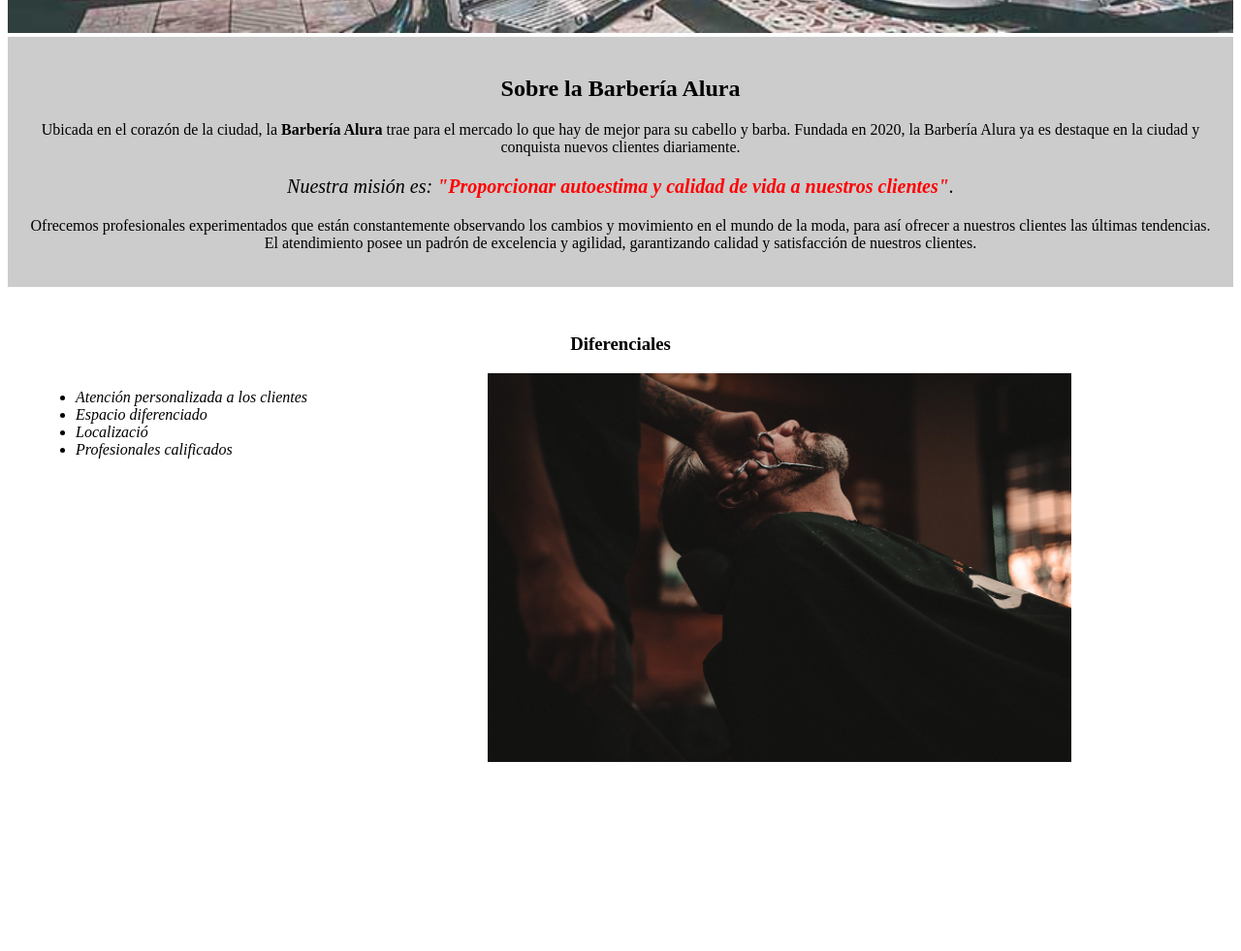
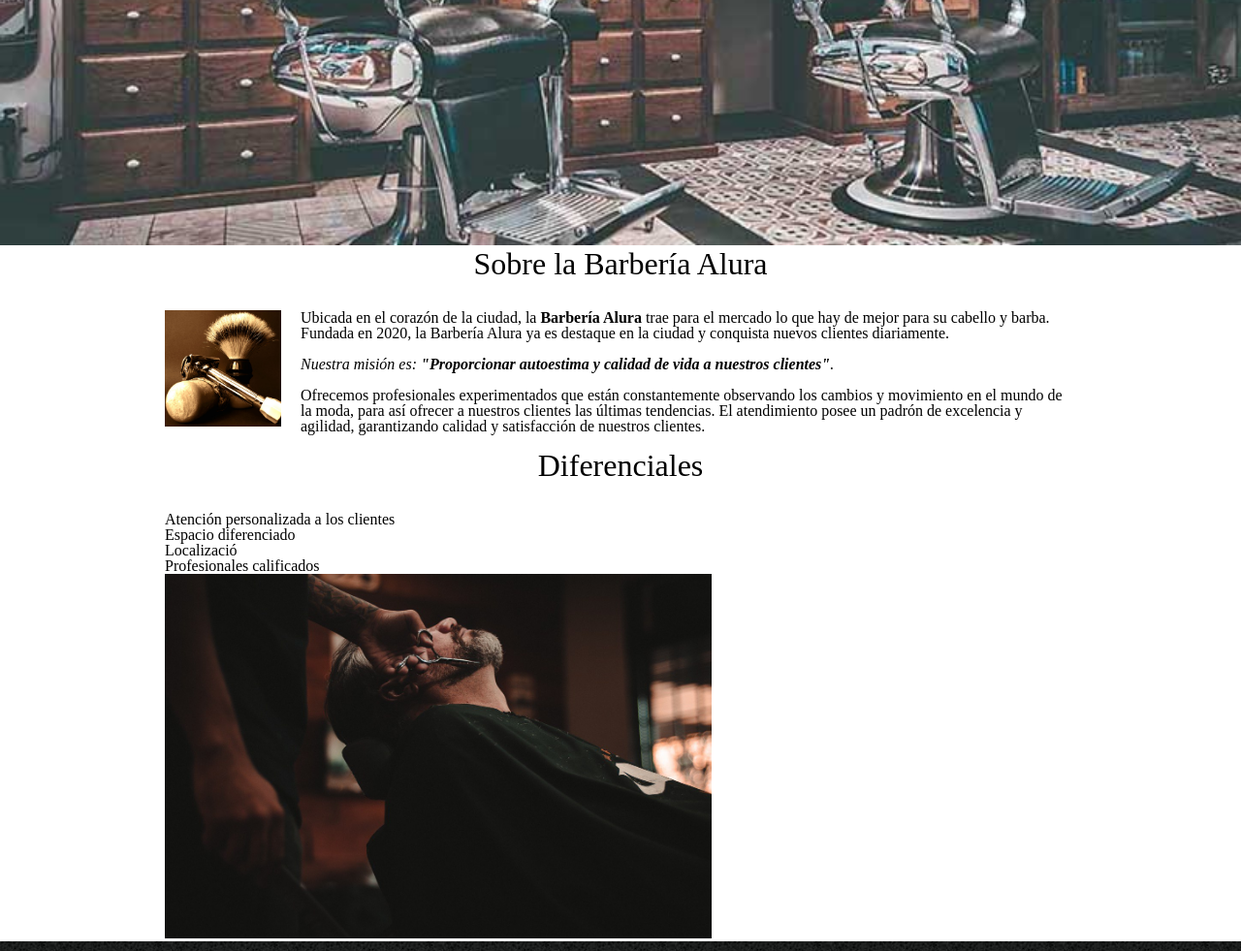
Before and after one commit to Kdthug/1742-HTML5-e-CSS3-parte1-aula0, a plain HTML site: page index.html in a window 1280 px wide. Shown: the part 520-1501 px from the top of the page at 97% size. Before the commit the page ends 1348 px from the top, so only its background shows below. Drawn offline with Linux system fonts and the light colour scheme.

Commit message:
bloque 1 cambio de estilos

```diff
--- a/index.html
+++ b/index.html
@@ -1,65 +1,81 @@
 <!DOCTYPE html>
 
 <html lang="es">
-
-<head>
-
-    <meta charset="UTF-8">
+  <head>
+    <meta charset="UTF-8" />
     <title>Barbería Alura</title>
 
-    <link rel="stylesheet" href="style-home.css" />
+    <link rel="stylesheet" href="reset.css" />
+    <link rel="stylesheet" href="style.css" />
+  </head>
 
-</head>
-
-<body>
-
+  <body>
     <header>
-        <h1 class="titulo-principal">Barbería Alura</h1>
+      <div class="caja">
+        <h1><img src="imagenes/logo.png" /></h1>
+        <nav>
+          <ul>
+            <li><a href="index.html">Home</a></li>
+            <li><a href="productos.html">Productos</a></li>
+            <li><a href="contacto.html">Contacto</a></li>
+          </ul>
+        </nav>
+      </div>
     </header>
 
-    <img id="banner" src="banner/banner.jpg" />
+    <img class="banner" src="banner/banner.jpg" />
 
-    <div class="principal">
-        <h2 class="titulo-centralizado">Sobre la Barbería Alura</h2>
+    <main>
+      <section class="principal">
+        <h2 class="titulo-principal">Sobre la Barbería Alura</h2>
 
-        <p>Ubicada en el corazón de la ciudad, la <strong>Barbería Alura</strong> trae para el mercado lo que hay de
-            mejor para
-            su cabello y barba. Fundada en 2020, la Barbería Alura ya es destaque en la ciudad y conquista nuevos
-            clientes
-            diariamente.</p>
+        <img class="utensilios" src="imagenes/utensilios[1].jpg" alt="utensilios de un barbero" />
 
-        <p id="mision"><em>Nuestra misión es: <strong>"Proporcionar autoestima y calidad de vida a nuestros
-                    clientes"</strong>.</em></p>
+        <p>
+          Ubicada en el corazón de la ciudad, la
+          <strong>Barbería Alura</strong> trae para el mercado lo que hay de
+          mejor para su cabello y barba. Fundada en 2020, la Barbería Alura ya
+          es destaque en la ciudad y conquista nuevos clientes diariamente.
+        </p>
 
-        <p>Ofrecemos profesionales experimentados que están constantemente observando los cambios y movimiento en el
-            mundo de la
-            moda, para así ofrecer a nuestros clientes las últimas tendencias. El atendimiento posee un padrón de
-            excelencia y
-            agilidad, garantizando calidad y satisfacción de nuestros clientes.</p>
+        <p id="mision">
+          <em>
+            Nuestra misión es:
+            <strong>
+              "Proporcionar autoestima y calidad de vida a nuestros
+              clientes"</strong
+            >.</em
+          >
+        </p>
 
-    </div>
-    <div class="diferenciales">
-        <h3 class="titulo-centralizado">Diferenciales</h3>
+        <p>
+          Ofrecemos profesionales experimentados que están constantemente
+          observando los cambios y movimiento en el mundo de la moda, para así
+          ofrecer a nuestros clientes las últimas tendencias. El atendimiento
+          posee un padrón de excelencia y agilidad, garantizando calidad y
+          satisfacción de nuestros clientes.
+        </p>
+      </section>
+      <section class="diferenciales">
+        <h3 class="titulo-principal">Diferenciales</h3>
 
         <ul>
-            <li class="items">
-                Atención personalizada a los clientes
-            </li>
-            <li class="items">
-                Espacio diferenciado
-            </li>
-            <li class="items">
-                Localizació
-            </li>
-            <li class="items">
-                Profesionales calificados
-            </li>
+          <li class="items">Atención personalizada a los clientes</li>
+          <li class="items">Espacio diferenciado</li>
+          <li class="items">Localizació</li>
+          <li class="items">Profesionales calificados</li>
         </ul>
 
-        <img src="diferenciales/diferenciales.jpg" class="imagenDiferenciales" />
-    </div>
+        <img
+          src="diferenciales/diferenciales.jpg"
+          class="imagenDiferenciales"
+        />
+      </section>
+    </main>
 
-
-</body>
-
+    <footer>
+      <img src="imagenes/logo-blanco.png" />
+      <p class="copyright">&copy Copyright Barbería Alura - 2024</p>
+    </footer>
+  </body>
 </html>
--- a/style.css
+++ b/style.css
@@ -149,3 +149,39 @@ td, th{
     border: 1px solid #000000;
     padding: 8px 15px;
 }
+
+
+/* CCS PARA PAGINA HOME*/
+
+.banner{
+    width: 100%;
+}
+
+.titulo-principal{
+    text-align: center;
+    font-size: 2em;
+    margin: 0 0 1em;
+    clear: left;
+}
+
+.principal p{
+    margin: 0 0 1em;
+}
+
+.principal strong{
+    font-weight: bold;
+}
+
+.principal em{
+    font-style: italic;
+}
+
+.utensilios{
+    width: 120px;
+    float: left;
+    margin: 0 20px 20px 0;
+}
+
+.imagenDiferenciales{
+    width: 60%;
+}
```
Also changed, not shown: imagenes/utensilios[1].jpg (added).
